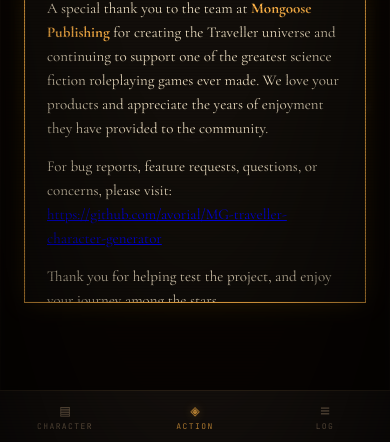
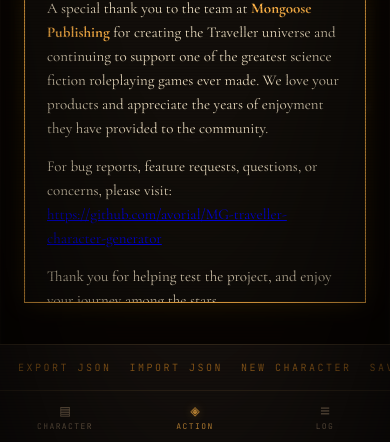
Before and after one commit to avorial/MG-traveller-character-generator, a FastAPI app: page / in a window 390 px wide. Shown: the part 945-1387 px from the top of the page. Run offline with FastAPI, Linux system fonts and the light colour scheme; data that the repository does not hold is empty; some libraries are stand-ins or nearby versions.

Commit message:
Keep footer actions visible

```diff
--- a/app/static/css/style.css
+++ b/app/static/css/style.css
@@ -27,6 +27,9 @@
   --font-mono: 'JetBrains Mono', 'Consolas', monospace;
   --font-crt: 'VT323', 'JetBrains Mono', monospace;
   --font-serif: 'Cormorant Garamond', Georgia, serif;
+
+  --footer-height: 46px;
+  --mobile-tab-height: 52px;
 }
 
 /* GM Mode — swap the amber phosphor palette for a green-screen CRT look.
@@ -141,6 +144,7 @@ body {
     linear-gradient(0deg, rgba(var(--tint-rgb), 0.02) 0%, transparent 100%);
   background-attachment: fixed;
   position: relative;
+  padding-bottom: var(--footer-height);
 }
 
 /* ============ CRT effects ============ */
@@ -361,10 +365,18 @@ body {
   .skill-chip { padding: 8px 10px; font-size: 11px; }
   .skill-table-btn { padding: 10px 10px; }
 
-  /* Footer: wrap tightly */
-  .terminal-footer { padding: 6px 10px; flex-wrap: wrap; gap: 4px; }
-  .footer-left { flex-wrap: wrap; gap: 2px; }
+  /* Footer: keep global actions reachable above the tab bar */
+  .terminal-footer {
+    bottom: var(--mobile-tab-height);
+    height: var(--footer-height);
+    padding: 6px 10px;
+    gap: 4px;
+    overflow-x: auto;
+  }
+  .footer-left { flex-wrap: nowrap; gap: 2px; }
   .footer-right { display: none; }
+  .footer-left,
+  .text-btn { flex: 0 0 auto; }
   .text-btn { font-size: 9px; padding: 6px 6px; letter-spacing: 0.12em; }
 
   /* Mobile tab bar */
@@ -374,7 +386,7 @@ body {
     bottom: 0;
     left: 0;
     right: 0;
-    height: 52px;
+    height: var(--mobile-tab-height);
     background: var(--bg-panel-alt);
     border-top: 1px solid var(--border);
     z-index: 200;
@@ -411,9 +423,8 @@ body {
     text-shadow: 0 0 8px var(--amber-glow);
   }
 
-  /* Push page content above fixed tab bar */
-  body { padding-bottom: 52px; }
-  .terminal-footer { margin-bottom: 0; }
+  /* Push page content above the fixed footer and tab bar */
+  body { padding-bottom: calc(var(--footer-height) + var(--mobile-tab-height)); }
 
   /* Stable preview 6-column grid — shrink text further */
   .stable-preview-v { font-size: 8px; }
@@ -1852,11 +1863,17 @@ body.hide-card-desc .card-desc { display: none !important; }
   display: flex;
   justify-content: space-between;
   align-items: center;
+  position: fixed;
+  left: 0;
+  right: 0;
+  bottom: 0;
+  min-height: var(--footer-height);
   padding: 10px 24px;
   border-top: 1px solid var(--border);
   background: var(--bg-panel-alt);
   font-family: var(--font-mono);
   font-size: 10px;
+  z-index: 190;
 }
 
 .footer-left {
@@ -1870,6 +1887,26 @@ body.hide-card-desc .card-desc { display: none !important; }
   letter-spacing: 0.2em;
   text-transform: uppercase;
   font-style: italic;
+}
+
+@media (max-width: 768px) {
+  .terminal-footer {
+    bottom: var(--mobile-tab-height);
+    height: var(--footer-height);
+    padding: 6px 10px;
+    gap: 4px;
+    overflow-x: auto;
+  }
+
+  .footer-left {
+    flex-wrap: nowrap;
+    gap: 2px;
+  }
+
+  .footer-left,
+  .text-btn {
+    flex: 0 0 auto;
+  }
 }
 
 /* ============ Scrollbars ============ */
```
Also changed, not shown: README.md, 1 other file.
